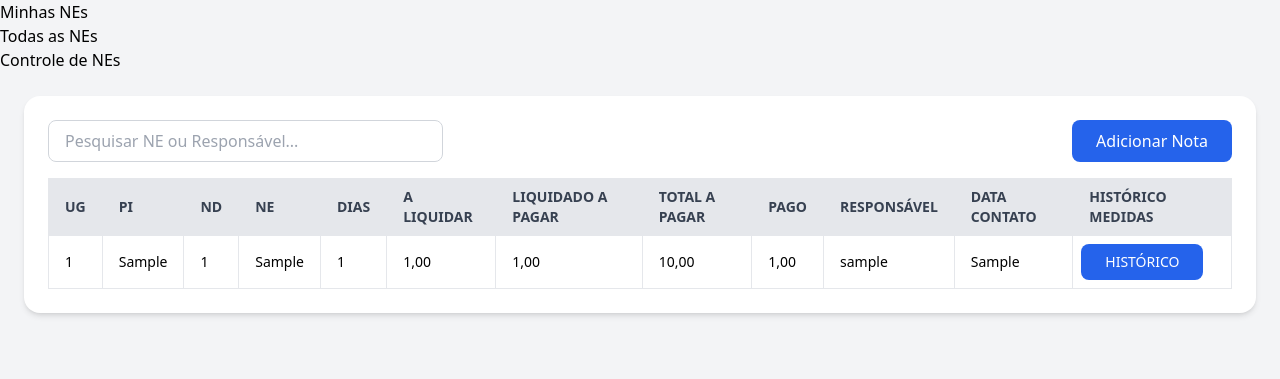
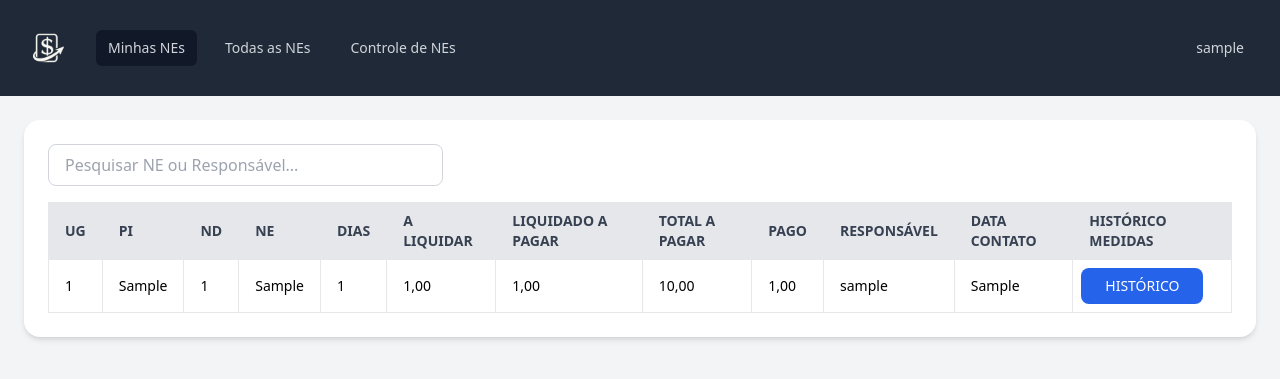
Before and after one commit to astraeus917/NE_Control, a Django app: page /ne/list/ in a window 1280 px wide. Shown: the top 379 px of the page. Run offline with Django 5.2, Linux system fonts and the light colour scheme; a user stored in the database is signed in; tables that the repository leaves empty hold one stand-in row (values such as "Sample post"); some libraries are stand-ins or nearby versions.

Commit message:
iniciando alterações tailwind

```diff
--- a/accounts/templates/base.html
+++ b/accounts/templates/base.html
@@ -2,26 +2,66 @@
 <!DOCTYPE html>
 <html lang="pt_BR">
   <head>
-    <meta charset="UTF-8">
-    <meta name="viewport" content="width=device-width, initial-scale=1.0">
+    <meta charset="UTF-8" />
+    <meta name="viewport" content="width=device-width, initial-scale=1.0" />
     <title>{% block title %}{% endblock %}</title>
 
     <!-- Tailwind -->
     <script src="https://cdn.tailwindcss.com"></script>
 
     <!-- Style.css -->
-    <link rel="stylesheet" href="{% static 'style.css' %}">
+    <link rel="stylesheet" href="{% static 'style.css' %}" />
   </head>
   <body class="bg-gray-100">
     <!-- Menu de navegação do site -->
-    <nav>
-        <ul>
-            <li><a href="{% url 'list' %}">Minhas NEs</a></li>
-            <li><a href="{% url 'general-list' %}">Todas as NEs</a></li>
+    <nav class="bg-gray-800 flex p-6 items-center">
+      <div class="flex shrink items-center">
+        <img
+          src="{% static 'img\logo.png' %}"
+          alt="Your Company"
+          class="h-12 w-auto"
+        />
+      </div>
+      <div
+        class="flex items-center justify-center sm:items-stretch sm:justify-start"
+      >
+        <div class="hidden sm:ml-6 sm:block">
+          <div class="flex space-x-4">
+            <a
+              class="{% if active_page == 'list' %} bg-gray-900 {% endif %} rounded-md px-3 py-2 text-sm font-medium text-gray-300 hover:bg-gray-700 hover:text-white"
+              href="{% url 'list' %}"
+              >Minhas NEs</a
+            >
+            <a
+              class="rounded-md px-3 py-2 text-sm font-medium text-gray-300 hover:bg-gray-700 hover:text-white"
+              href="{% url 'general-list' %}"
+              >Todas as NEs</a
+            >
             {% if user.role == 'admin' %}
-                <li><a href="{% url 'manage' %}">Controle de NEs</a></li>
+            <a
+              class="rounded-md px-3 py-2 text-sm font-medium text-gray-300 hover:bg-gray-700 hover:text-white"
+              href="{% url 'manage' %}"
+              >Controle de NEs</a
+            >
             {% endif %}
-        </ul>
+          </div>
+        </div>
+      </div>
+      <div
+        class="flex grow justify-end"
+      >
+        <div class="flex hidden justify-items-end justify-self-end sm:ml-6 sm:block">
+
+          <div class="flex space-x-4">
+            <a
+              class="rounded-md px-3 py-2 text-sm font-medium text-gray-300 hover:bg-gray-700 hover:text-white"
+              href=""
+              >{{ user }}</a
+            >
+            </div>
+
+        </div>
+      </div>
     </nav>
 
     <!-- Conteúdo do Sistema -->
@@ -31,8 +71,8 @@
     <script>
       // Esconde o pop up de alerta do sistema.
       setTimeout(() => {
-        const alert = document.getElementById('pop_up');
-        alert.classList.add('opacity-0');
+        const alert = document.getElementById("pop_up");
+        alert.classList.add("opacity-0");
         setTimeout(() => alert.remove(), 500);
       }, 3000);
 
--- a/ne_control/templates/ne_control/list.html
+++ b/ne_control/templates/ne_control/list.html
@@ -7,15 +7,12 @@
 {% block content %}
 
 <div class="p-6">
-    <div class="max-w-full overflow-auto bg-white rounded-2xl shadow-md p-6">
+    <div class="max-w-full overflow-auto bg-white shadow-md p-6 rounded-2xl" >
 
         <!-- Cabeçalho, Pesquisar e Adicionar Nota -->
         <div class="mb-4 flex flex-col md:flex-row justify-between gap-4">
             <input id="search" type="text" placeholder="Pesquisar NE ou Responsável..."
                 class="border border-gray-300 rounded-lg px-4 py-2 w-full md:w-1/3" />
-            <button class="bg-blue-600 text-white px-6 py-2 rounded-lg hover:bg-blue-700">
-                Adicionar Nota
-            </button>
         </div>
 
         <!-- Menu da lista das NEs -->
--- a/ne_control/views.py
+++ b/ne_control/views.py
@@ -42,7 +42,7 @@ def general_list(request):
 @login_required
 def list(request):
     notes_ne = NoteNE.objects.filter(responsavel=request.user).prefetch_related('actions_taken')
-    return render(request, 'ne_control/list.html', {'notes_ne': notes_ne})
+    return render(request, 'ne_control/list.html', {'notes_ne': notes_ne, 'active_page': 'list'})
 
 
 @login_required
```
Also changed, not shown: accounts/static/img/logo.png (added), ne_control/static/img/logo.png (added). Lines whose indentation alone changed are shown as unchanged.
